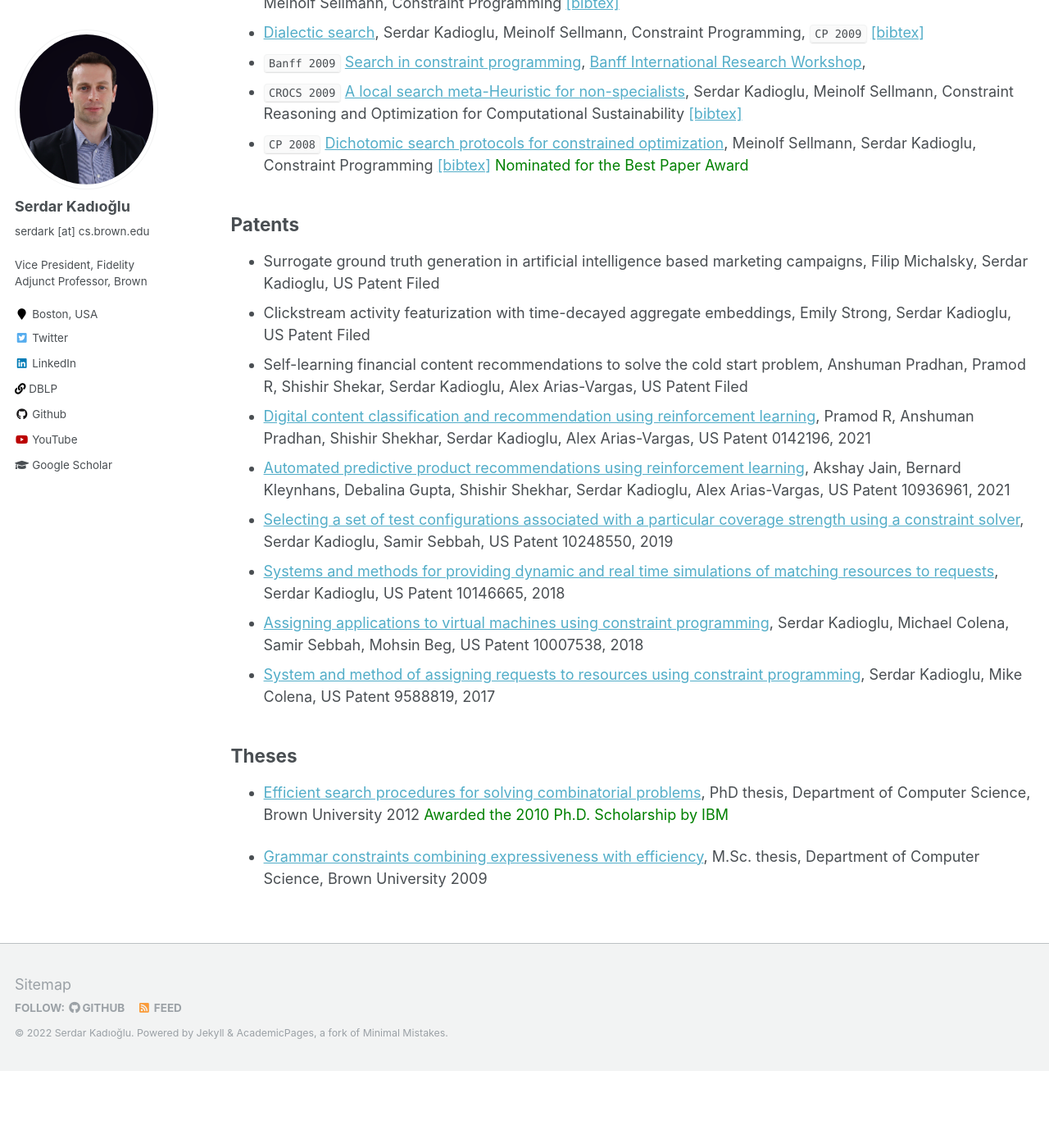
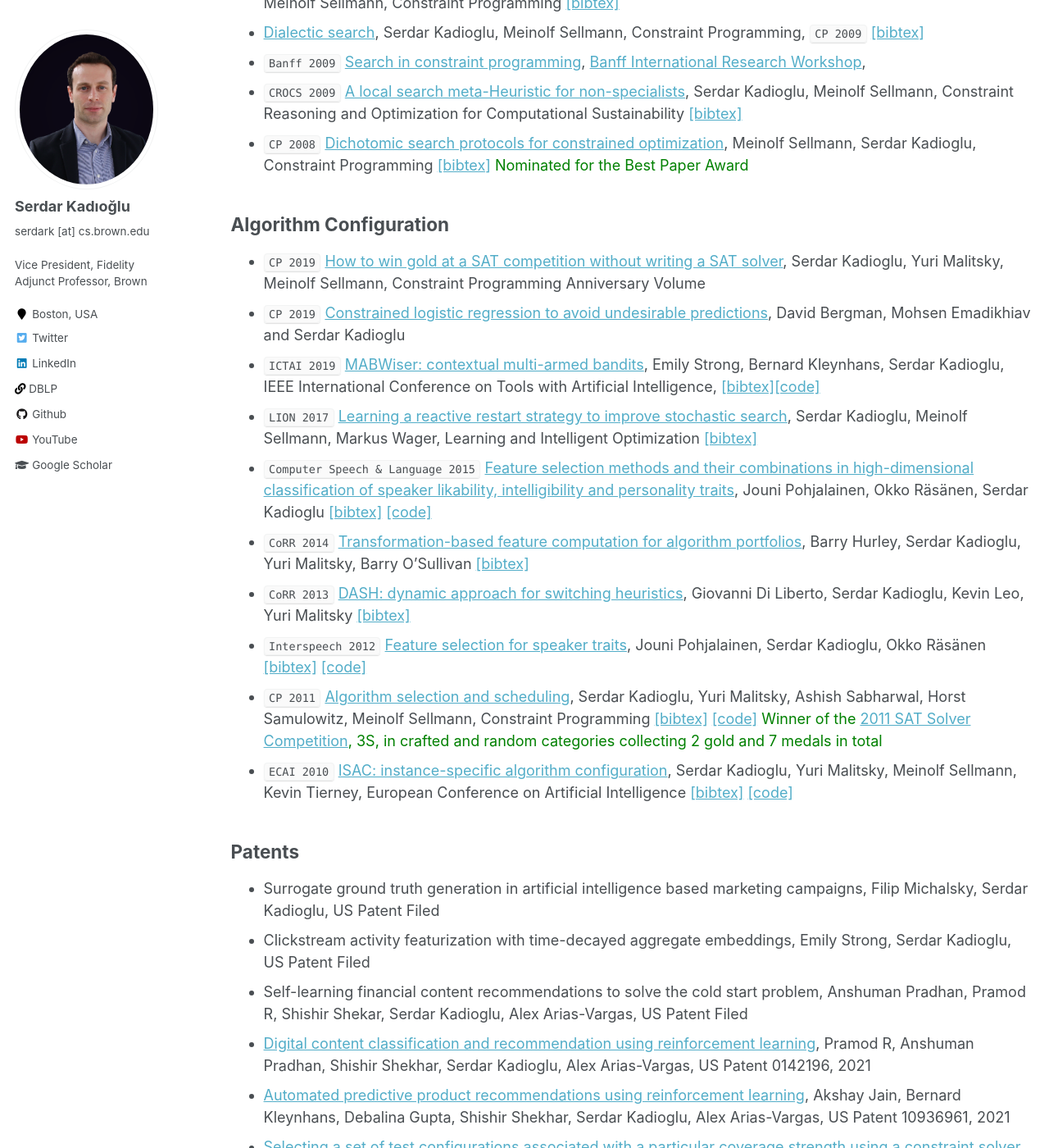
Before and after one commit to skadio/skadio.github.io, a Jekyll site: the page built from _pages/publications.md, in a window 1280 px wide and 1400 px high, scrolled down 2668 px. Shown: the whole window at 82% size. Built offline with Jekyll 4.4.1, drawn with Linux system fonts in a browser that asks for light colours; before the commit the page ends 3974 px from its top, so only the background shows below that; some of the changed text lies outside the part shown.

Commit message:
Update publications.md

```diff
--- a/_pages/publications.md
+++ b/_pages/publications.md
@@ -56,6 +55,18 @@ author_profile: true
 * `Banff 2009` [Search in constraint programming](https://www.birs.ca/workshops/2009/09w5125/report09w5125.pdf), [Banff International Research Workshop](https://www.birs.ca/events/2009/5-day-workshops/09w5125),
 * `CROCS 2009` [A local search meta-Heuristic for non-specialists](http://www.computational-sustainability.org/crocs09/papers/kadioglu-crocs09.pdf), Serdar Kadioglu, Meinolf Sellmann, Constraint Reasoning and Optimization for Computational Sustainability [[bibtex]](https://scholar.googleusercontent.com/citations?view_op=export_citations&user=tOgYtHkAAAAJ&s=tOgYtHkAAAAJ:UeHWp8X0CEIC&citsig=AMstHGQAAAAAWAk8WmI6V5Rczo_KCQHRd3ICDHpfdscW&hl=en&cit_fmt=0)
 * `CP 2008` [Dichotomic search protocols for constrained optimization](https://link.springer.com/chapter/10.1007%2F978-3-540-85958-1_17), Meinolf Sellmann, Serdar Kadioglu, Constraint Programming [[bibtex]](http://dblp.uni-trier.de/rec/bibtex/conf/cp/SellmannK08) <span style="color:green">Nominated for the Best Paper Award</span>
+
+## Algorithm Configuration
+* `CP 2019` [How to win gold at a SAT competition without writing a SAT solver](https://freuder.files.wordpress.com/2019/09/2011-freuder-algorithm-selection-and-scheduling.pdf), Serdar Kadioglu, Yuri Malitsky, Meinolf Sellmann, Constraint Programming Anniversary Volume
+* `CP 2019` [Constrained logistic regression to avoid undesirable predictions](https://cp2019.a4cp.org/accepted_abstracts.html), David Bergman, Mohsen Emadikhiav and Serdar Kadioglu
+* `ICTAI 2019` [MABWiser: contextual multi-armed bandits](https://ieeexplore.ieee.org/document/8995418), Emily Strong, Bernard Kleynhans, Serdar Kadioglu, IEEE International Conference on Tools with Artificial Intelligence, [[bibtex]](https://dblp.org/rec/conf/ictai/StrongKK19.html?view=bibtex)[[code]](https://github.com/fmr-llc/mabwiser)
+* `LION 2017` [Learning a reactive restart strategy to improve stochastic search](https://link.springer.com/chapter/10.1007/978-3-319-69404-7_8), Serdar Kadioglu, Meinolf Sellmann, Markus Wager, Learning and Intelligent Optimization [[bibtex]](https://dblp.org/rec/conf/lion/KadiogluSW17.html?view=bibtex)
+* `Computer Speech & Language 2015` [Feature selection methods and their combinations in high-dimensional classification of speaker likability, intelligibility and personality traits](https://www.sciencedirect.com/science/article/abs/pii/S0885230813001113), Jouni Pohjalainen, Okko Räsänen, Serdar Kadioglu [[bibtex]](http://dblp.uni-trier.de/rec/bibtex/journals/csl/PohjalainenRK15) [[code]](https://sites.google.com/site/serdrk/software)
+* `CoRR 2014` [Transformation-based feature computation for algorithm portfolios](http://arxiv.org/abs/1401.2474), Barry Hurley, Serdar Kadioglu, Yuri Malitsky, Barry O'Sullivan [[bibtex]](http://dblp.uni-trier.de/rec/bibtex/journals/corr/0001KMO14)
+* `CoRR 2013` [DASH: dynamic approach for switching heuristics](http://arxiv.org/abs/1307.4689), Giovanni Di Liberto, Serdar Kadioglu, Kevin Leo, Yuri Malitsky [[bibtex]](http://dblp.uni-trier.de/rec/bibtex/journals/corr/LibertoKLM13)
+* `Interspeech 2012` [Feature selection for speaker traits](http://users.tkk.fi/~jpohjala/publications/is12stc.pdf), Jouni Pohjalainen, Serdar Kadioglu, Okko Räsänen [[bibtex]](http://dblp.uni-trier.de/rec/bibtex/conf/interspeech/PohjalainenKR12) [[code]](https://sites.google.com/site/serdrk/software)
+* `CP 2011` [Algorithm selection and scheduling](https://link.springer.com/chapter/10.1007/978-3-642-23786-7_35), Serdar Kadioglu, Yuri Malitsky, Ashish Sabharwal, Horst Samulowitz, Meinolf Sellmann, Constraint Programming [[bibtex]](http://dblp.uni-trier.de/rec/bibtex/conf/cp/KadiogluMSSS11) [[code]](https://sites.google.com/site/serdrk/software) <span style="color:green">Winner of the [2011 SAT Solver Competition](http://www.satcompetition.org/2011/), 3S, in crafted and random categories collecting 2 gold and 7 medals in total</span>
+* `ECAI 2010` [ISAC: instance-specific algorithm configuration](http://www.booksonline.iospress.nl/Content/View.aspx?piid=17848), Serdar Kadioglu, Yuri Malitsky, Meinolf Sellmann, Kevin Tierney, European Conference on Artificial Intelligence [[bibtex]](http://dblp.uni-trier.de/rec/bibtex/conf/ecai/KadiogluMST10) [[code]](https://sites.google.com/site/serdrk/software)
 
 ## Patents
 
@@ -79,5 +90,4 @@ author_profile: true
 
 * [Efficient search procedures for solving combinatorial problems](http://www.cs.brown.edu/research/pubs/theses/phd/2012/kadioglu.pdf), PhD thesis, Department of Computer Science, Brown University 2012 <span style="color:green">Awarded the 2010 Ph.D. Scholarship by IBM</span>
 
-
 * [Grammar constraints combining expressiveness with efficiency](http://www.cs.brown.edu/research/pubs/theses/masters/2009/kadioglu.pdf), M.Sc. thesis, Department of Computer Science, Brown University 2009
```
Also changed, not shown: other parts of _pages/publications.md (+3 -4 lines).
